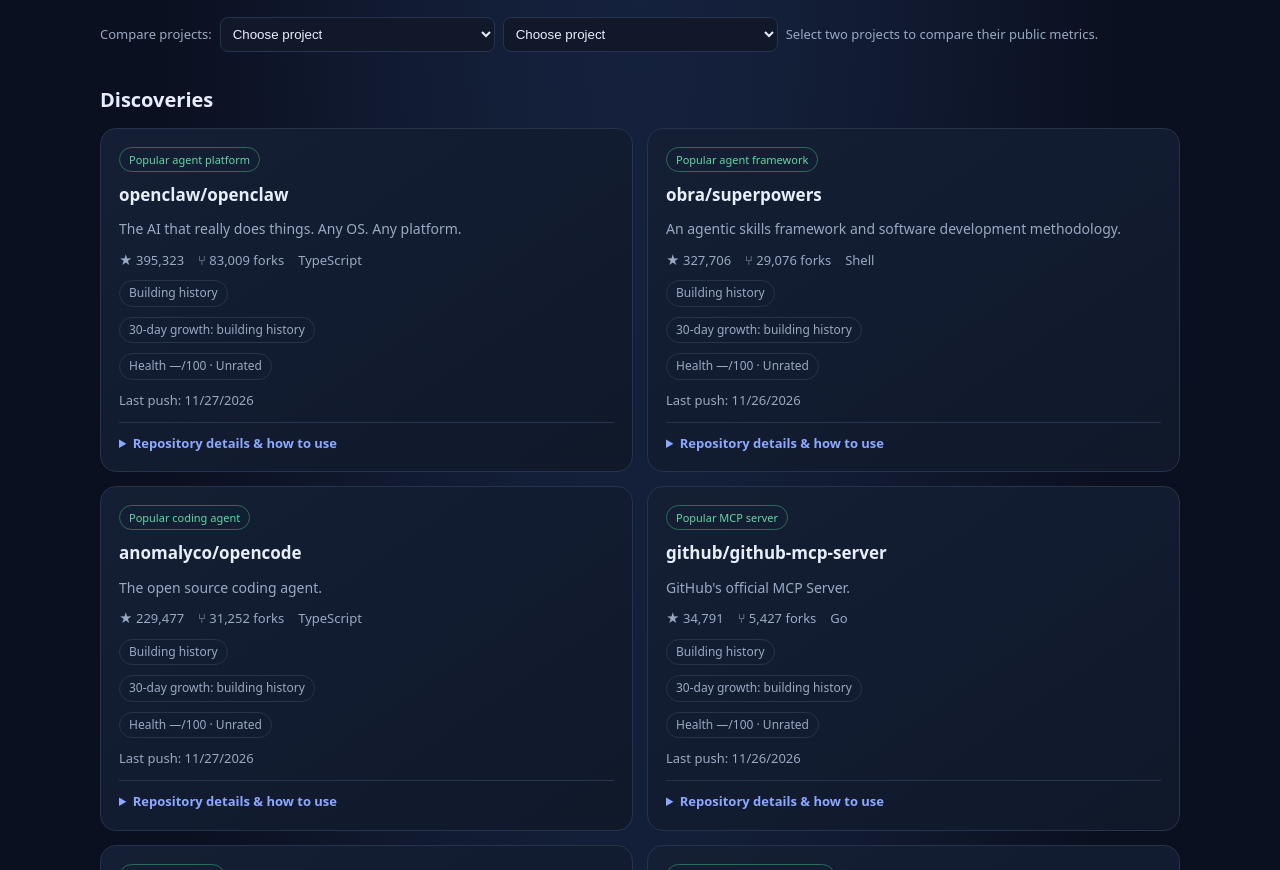
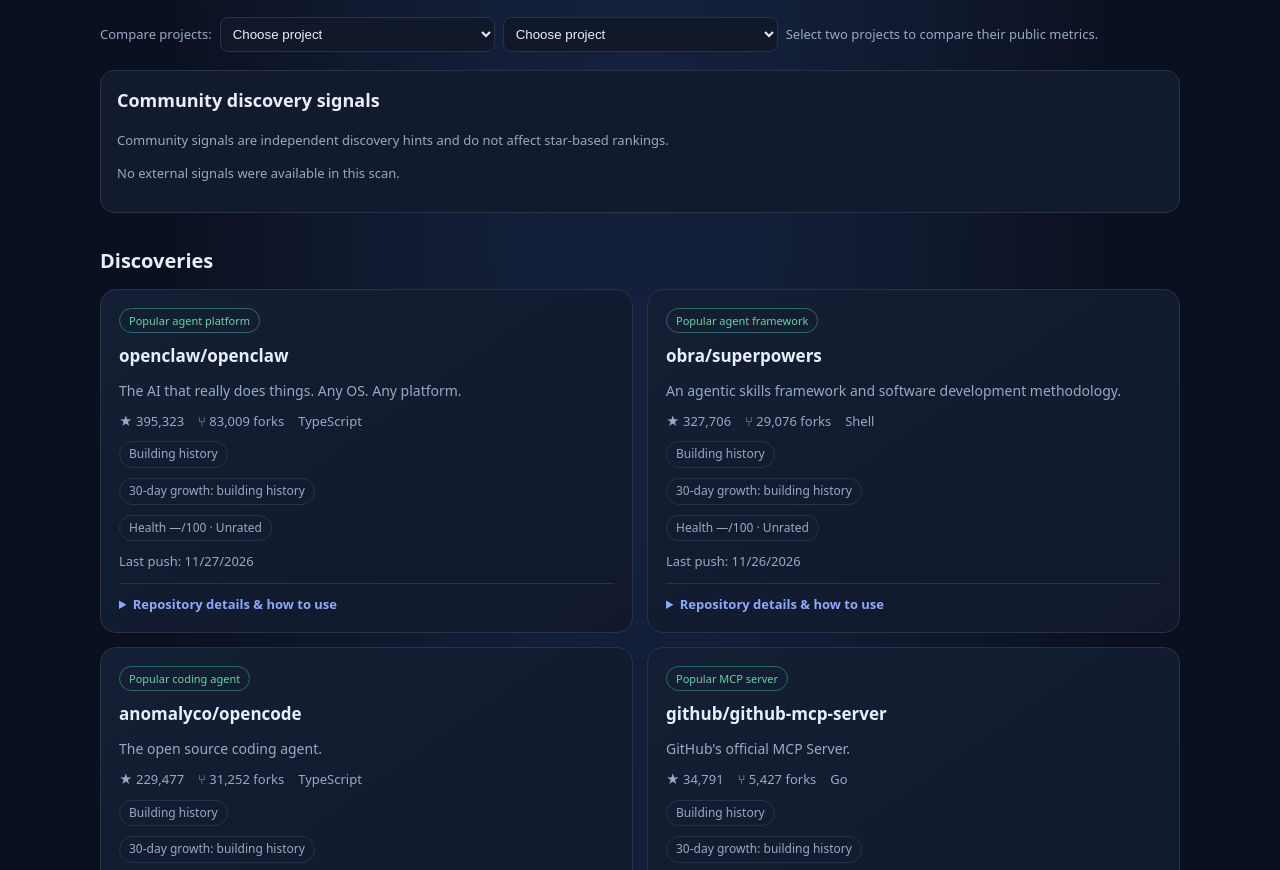
Before and after one commit to Coolrj-1/TrendScout, a plain HTML site: page dashboard/index.html in a window 1280 px wide. Shown: the part 1662-2532 px from the top of the page. Drawn offline with Linux system fonts and the light colour scheme.

Commit message:
feat: display external community discovery signals

```diff
--- a/dashboard/index.html
+++ b/dashboard/index.html
@@ -88,7 +88,7 @@ main{max-width:1120px;margin:auto;padding:34px 20px 64px}
 </div>
 <div id="notice" class="notice" role="status">Loading TrendScout data…</div>
 <section class="howto"><h2>How to use TrendScout</h2><ol><li>Search by project name, topic or technology.</li><li>Filter by category and sort by stars, recent activity or measured 7-day growth.</li><li>Open <b>Repository details</b> to inspect license, topics, activity and project settings.</li><li>Use the GitHub README, releases, issues and security information before installing anything.</li><li>Copy the clone command or open the repository on GitHub.</li></ol><p class="muted">Stars show popularity, not quality. Check the source and permissions before running code.</p></section>
-<section class="howto"><h2>Category snapshot</h2><div id="categoryChart" aria-label="Repository counts by category"></div><p class="muted">Counts reflect this scan only; historical charting appears as comparable daily snapshots accumulate.</p></section><section class="insights"><div class="insight"><h2>30-day momentum by project</h2><p class="muted">Historical change appears after enough daily snapshots exist.</p><canvas id="trendChart" class="chart" aria-label="30-day star change chart"></canvas></div><div class="insight"><h2>Hacker News signals</h2><div id="hnSignals" class="muted">Loading community signals…</div></div></section><div class="compare"><label for="compareA" class="muted">Compare projects:</label><select id="compareA" aria-label="First project"><option value="">Choose first project</option></select><select id="compareB" aria-label="Second project"><option value="">Choose second project</option></select><span id="compareResult" class="compare-result">Select two projects to compare their public metrics.</span></div><h2 class="section">Discoveries</h2><section class="grid" id="cards"></section>
+<section class="howto"><h2>Category snapshot</h2><div id="categoryChart" aria-label="Repository counts by category"></div><p class="muted">Counts reflect this scan only; historical charting appears as comparable daily snapshots accumulate.</p></section><section class="insights"><div class="insight"><h2>30-day momentum by project</h2><p class="muted">Historical change appears after enough daily snapshots exist.</p><canvas id="trendChart" class="chart" aria-label="30-day star change chart"></canvas></div><div class="insight"><h2>Hacker News signals</h2><div id="hnSignals" class="muted">Loading community signals…</div></div></section><div class="compare"><label for="compareA" class="muted">Compare projects:</label><select id="compareA" aria-label="First project"><option value="">Choose first project</option></select><select id="compareB" aria-label="Second project"><option value="">Choose second project</option></select><span id="compareResult" class="compare-result">Select two projects to compare their public metrics.</span></div><section class="howto"><h2>Community discovery signals</h2><p class="muted" id="externalNote">Loading secondary discovery sources…</p><div id="externalSignals"></div></section><h2 class="section">Discoveries</h2><section class="grid" id="cards"></section>
 <h2 class="section">All projects</h2>
 <div class="tablewrap"><table class="table"><thead><tr><th>Repository</th><th>Category</th><th>Stars</th><th>7-day change</th><th>Health</th><th>Language</th></tr></thead><tbody id="rows"></tbody></table></div>
 <p class="footer" id="method"></p><footer class="footer"><a href="/">TrendScout home</a> · <a href="/about/">Methodology</a> · <a href="/privacy-policy/">Privacy</a> · <a href="/affiliate-disclosure/">Affiliate disclosure</a> · <a href="/terms/">Terms</a> · <a href="/contact/">Contact</a></footer>
@@ -192,6 +192,11 @@ async function load(){
   $("#healthy").textContent=fmt(all.filter(r=>(r.health_score??0)>=80).length);
   const counts={};all.forEach(r=>counts[r.category]=(counts[r.category]||0)+1);
   const chart=$("#categoryChart");chart.replaceChildren();Object.entries(counts).sort((a,b)=>b[1]-a[1]).slice(0,8).forEach(([name,count])=>{const line=make("div","meta");line.style.margin="8px 0";line.append(make("span","",name+" · "+count));const bar=make("div","growth");bar.style.width=Math.max(8,100*count/Math.max(...Object.values(counts)))+"%";bar.textContent=count;line.append(bar);chart.append(line)});
+  const external=d.external_discovery||{};const signalBox=$("#externalSignals");signalBox.replaceChildren();
+  const signals=[...(external.github_trending||[]),...(external.hacker_news||[])];
+  $("#externalNote").textContent=external.note||"Community signals are independent discovery hints and do not affect star-based rankings.";
+  if(!signals.length){signalBox.append(make("p","muted","No external signals were available in this scan."));}
+  signals.slice(0,12).forEach(item=>{const line=make("div","detailitem"),a=make("a","",item.repository||item.title||"Project");a.href=item.url||item.discussion_url||"#";a.target="_blank";a.rel="noopener noreferrer";line.append(a,document.createTextNode(" · "+(item.source||"Community")+(item.points!==undefined?" · "+item.points+" points · "+(item.comments||0)+" comments":"")));signalBox.append(line)});
   const stamp=d.generated_at||d.captured_at||d.snapshot?.captured_at;
   $("#stamp").textContent=stamp?"Updated "+new Date(stamp).toLocaleString():"Latest scan loaded";
   $("#notice").textContent=all.length?all.length+" projects loaded. 7-day and 30-day growth require comparable historical snapshots. Health scores are metadata-only maintenance signals, not security audits.":"The scan completed, but no projects matched the configured searches.";
```
